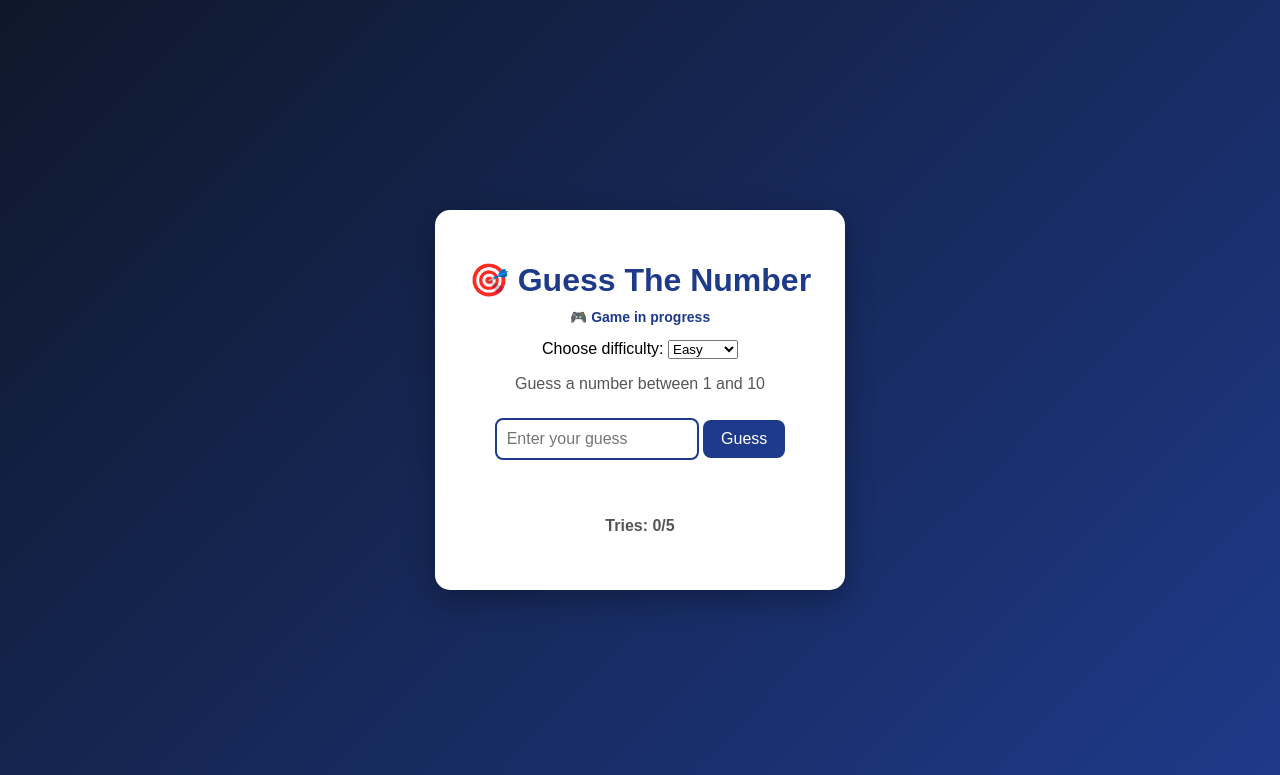
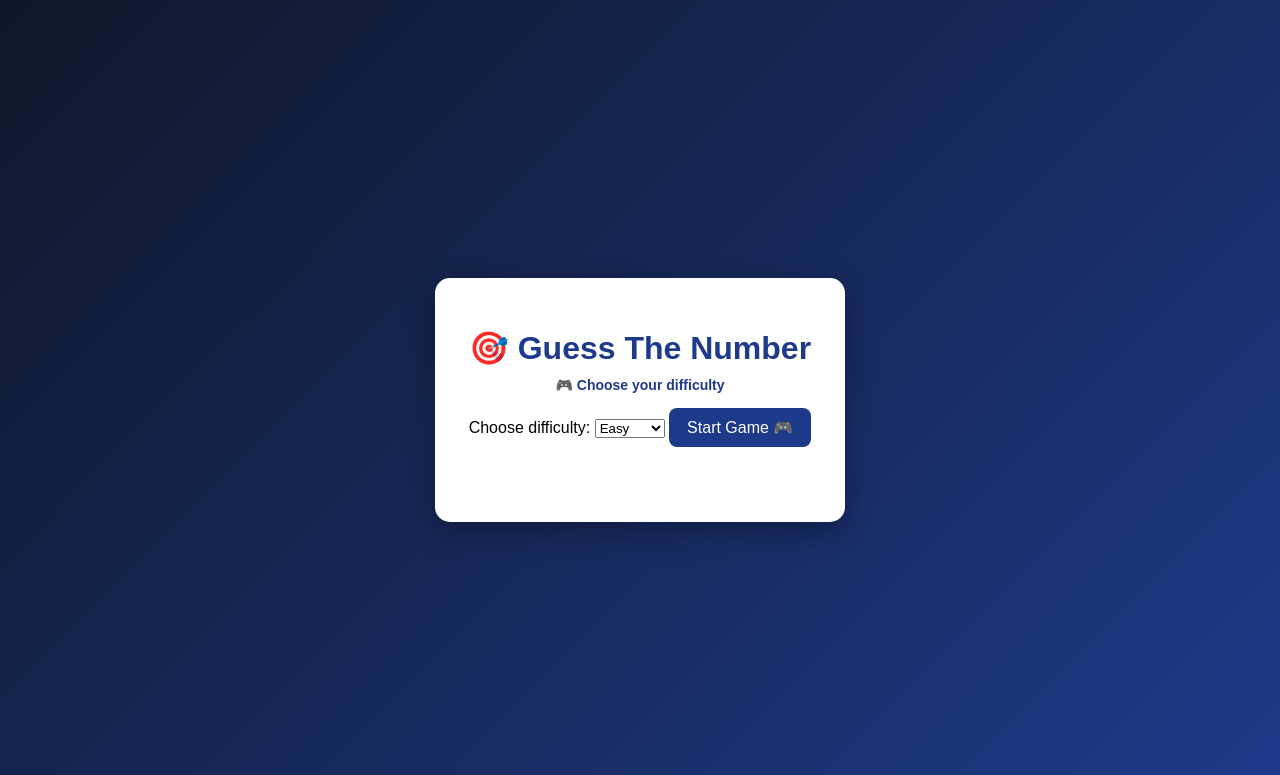
Before and after one commit to mordecai12-cool/guessing-game, a Flask app: page / in a window 1280 px wide. Shown: the top 775 px of the page. Run offline with Flask 3, Linux system fonts and the light colour scheme.

Commit message:
Add difficulty levels

```diff
--- a/app.py
+++ b/app.py
@@ -5,92 +5,110 @@ app = Flask(__name__)
 
 app.secret_key = "guessing-game-secret"
 
-@app.route("/", methods=["GET", "POST"])
+
+difficulty_settings = {
+    "easy": {"max_number": 10, "max_tries": 5},
+    "medium": {"max_number": 50, "max_tries": 7},
+    "hard": {"max_number": 100, "max_tries": 10}
+}
+
+
+@app.route("/")
 def home():
-    if "secret" not in session:
-        session["difficulty"] = "easy"
-        session["max_number"] = 10
-        session["max_tries"] = 5
+    return render_template(
+        "index.html",
+        message="",
+        message_type="",
+        tries=session.get("tries", 0),
+        max_number=session.get("max_number", 10)
+    )
 
-        session["secret"] = random.randint(1, session["max_number"])
-        session["tries"] = 0
-        session["game_over"] = False
+
+@app.route("/start", methods=["POST"])
+def start_game():
+    difficulty = request.form.get("difficulty", "easy")
+
+    settings = difficulty_settings[difficulty]
+
+    session["difficulty"] = difficulty
+    session["max_number"] = settings["max_number"]
+    session["max_tries"] = settings["max_tries"]
+
+    session["secret"] = random.randint(1, settings["max_number"])
+    session["tries"] = 0
+    session["game_over"] = False
+
+    return redirect("/")
+
+
+@app.route("/guess", methods=["POST"])
+def guess():
+    if "secret" not in session or session.get("game_over"):
+        return redirect("/")
+
+    max_number = session["max_number"]
+    max_tries = session["max_tries"]
 
     message = ""
     message_type = ""
-    difficulty_settings = {
-        "easy": {"max_number": 10, "max_tries": 5},
-        "medium": {"max_number": 50, "max_tries": 7},
-        "hard": {"max_number": 100, "max_tries": 10}
-    }
 
-    if request.method == "POST" and not session["game_over"]:
-        difficulty = request.form.get("difficulty", "easy")
+    try:
+        player_guess = int(request.form["guess"])
+    except ValueError:
+        message = "Please enter a valid number."
+        message_type = "high"
 
-        settings = difficulty_settings[difficulty]
+        return render_template(
+            "index.html",
+            message=message,
+            message_type=message_type,
+            tries=session["tries"],
+            max_number=max_number
+        )
 
-        session["difficulty"] = difficulty
-        session["max_number"] = settings["max_number"]
-        session["max_tries"] = settings["max_tries"]
+    session["tries"] += 1
 
-        max_number = session["max_number"]
-        max_tries = session["max_tries"]
+    print("Player guessed:", player_guess)
+    print("Secret number:", session["secret"])
+    print("Tries:", session["tries"])
 
-        if session["tries"] == 0:
-            session["secret"] = random.randint(1, max_number)
+    if player_guess < 1 or player_guess > max_number:
+        message = "Out of range! 😞"
 
-        try:
-            guess = int(request.form["guess"])
-        except ValueError:
-            message = "Please enter a valid number."
-            message_type = "high"
-            return render_template(
-                "index.html",
-                message=message,
-                tries=session["tries"],
-                message_type=message_type
-            )
-        session["tries"] += 1
+    elif player_guess == session["secret"]:
+        message = f"You got it! 🎉🔥 in {session['tries']} tries"
+        message_type = "win"
+        session["game_over"] = True
 
-        print("Player guessed:", guess)
-        print("Secret number:", session["secret"])
-        print("Tries:", session["tries"])
+    elif session["tries"] >= max_tries:
+        message = f"You lost! 😓 The number was {session['secret']}"
+        message_type = "lose"
+        session["game_over"] = True
 
-        if guess < 1 or guess > max_number:
-            message = "Out of range! 😞"
+    elif player_guess > session["secret"]:
+        message = "Too high! 🤔"
+        message_type = "high"
 
-        elif guess == session["secret"]:
-            message = f"You got it! 🎉🔥 in {session['tries']} tries"
-            message_type = "win"
-            session["game_over"] = True
+    elif player_guess < session["secret"]:
+        message = "Too low! 🤔"
+        message_type = "low"
 
-        elif session["tries"] >= max_tries:
-            message = f"You lost! 😓 The number was {session['secret']}"
-            message_type = "lose"
-            session["game_over"] = True
-
-        elif guess > session["secret"]:
-            message = "Too high! 🤔"
-            message_type = "high"
-
-        elif guess < session["secret"]:
-            message = "Too low! 🤔"
-            message_type = "low"
-
-        print("Result:", message)
+    print("Result:", message)
 
     return render_template(
         "index.html",
         message=message,
+        message_type=message_type,
         tries=session["tries"],
-        message_type=message_type,
-        max_number=session["max_number"]
+        max_number=max_number
     )
+
 
 @app.route("/reset")
 def reset():
     session.clear()
     return redirect("/")
 
+
 if __name__ == "__main__":
     app.run(debug=True)
--- a/templates/index.html
+++ b/templates/index.html
@@ -18,33 +18,54 @@
         <div class="game-status">
             {% if session.get("game_over") %}
                 🏆 Game Over
+            {% elif session.get("secret") %}
+                🎮 Game in progress
             {% else %}
-                🎮 Game in progress
+                🎮 Choose your difficulty
             {% endif %}
         </div>
 
 
-        <form method="POST">
+        <!-- Start Game -->
+
+        {% if not session.get("secret") or session.get("game_over") %}
+
+            <form method="POST" action="{{ url_for('start_game') }}">
 
                 <label for="difficulty">Choose difficulty:</label>
 
                 <select name="difficulty" id="difficulty">
-                <option value="easy" {% if session.get("difficulty") == "easy" %}selected{% endif %}>
+
+                    <option value="easy">
                         Easy
                     </option>
 
-                <option value="medium" {% if session.get("difficulty") == "medium" %}selected{% endif %}>
+                    <option value="medium">
                         Medium
                     </option>
 
-                <option value="hard" {% if session.get("difficulty") == "hard" %}selected{% endif %}>
+                    <option value="hard">
                         Hard
                     </option>
+
                 </select>
+
+                <button type="submit">Start Game 🎮</button>
+
+            </form>
+
+        {% endif %}
+
+
+        <!-- Guess -->
+
+        {% if session.get("secret") and not session.get("game_over") %}
 
             <p>
                 Guess a number between 1 and {{ max_number }}
             </p>
+
+            <form method="POST" action="{{ url_for('guess') }}">
 
                 <input
                     type="number"
@@ -59,18 +80,29 @@
 
             </form>
 
+        {% endif %}
+
+
         <div class="message {{ message_type }}">
             {{ message }}
         </div>
+
+
+        {% if session.get("secret") %}
 
             <p class="tries">
                 Tries: {{ tries }}/{{ session.get("max_tries") }}
             </p>
 
+        {% endif %}
+
+
         {% if session.get("game_over") %}
+
             <a href="{{ url_for('reset') }}" class="play-again">
                 Play Again 🔄
             </a>
+
         {% endif %}
 
     </div>
```
Lines whose indentation alone changed are shown as unchanged.
